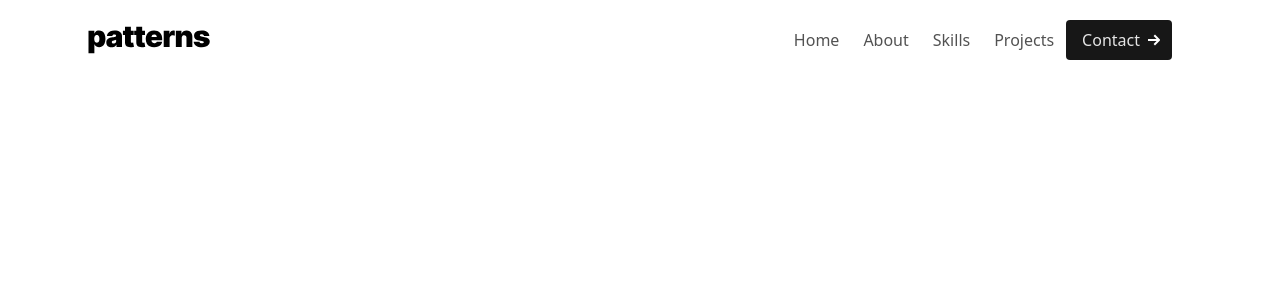
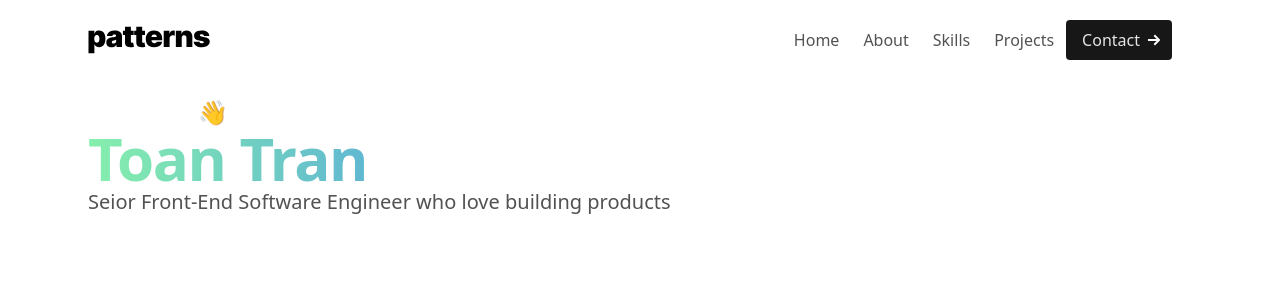
Before and after one commit to toantd90/portfolio, a Next.js app: page / in a window 1280 px wide. Shown: the top 300 px of the page. Built offline with nearby package versions, Linux system fonts and the light colour scheme.

Commit message:
Draft hero to HomePage

```diff
--- a/app/page.tsx
+++ b/app/page.tsx
@@ -1,3 +1,9 @@
+import Hero from "../components/Hero"
+
 export default function Home() {
-  return <></>
+  return (
+    <>
+      <Hero />
+    </>
+  )
 }
--- /dev/null
+++ b/components/Hero.tsx
@@ -0,0 +1,22 @@
+const Hero = () => (
+  <div className="text-white mx-auto max-w-screen-xl py-32 sm:pb-32 sm:pt-24">
+    <div className="max-w-6xl mx-auto px-5 sm:px-6">
+      <h3 className="text-2xl font-semibold dark:text-neutral-200">
+        Hi there, 👋 I&#39;m
+      </h3>
+      <h1 className="block bg-gradient-to-r from-green-300 via-blue-500 to-purple-600 bg-clip-text text-transparent font-extrabold text-4xl sm:text-5xl lg:text-6xl tracking-tight text-left animate-text">
+        Toan Tran
+      </h1>
+      <div>
+        <p
+          id="patterns-headline"
+          className="text-xl text-neutral-600 mb-8 dark:text-neutral-200"
+        >
+          Seior Front-End Software Engineer who love building products
+        </p>
+      </div>
+    </div>
+  </div>
+)
+
+export default Hero
```
